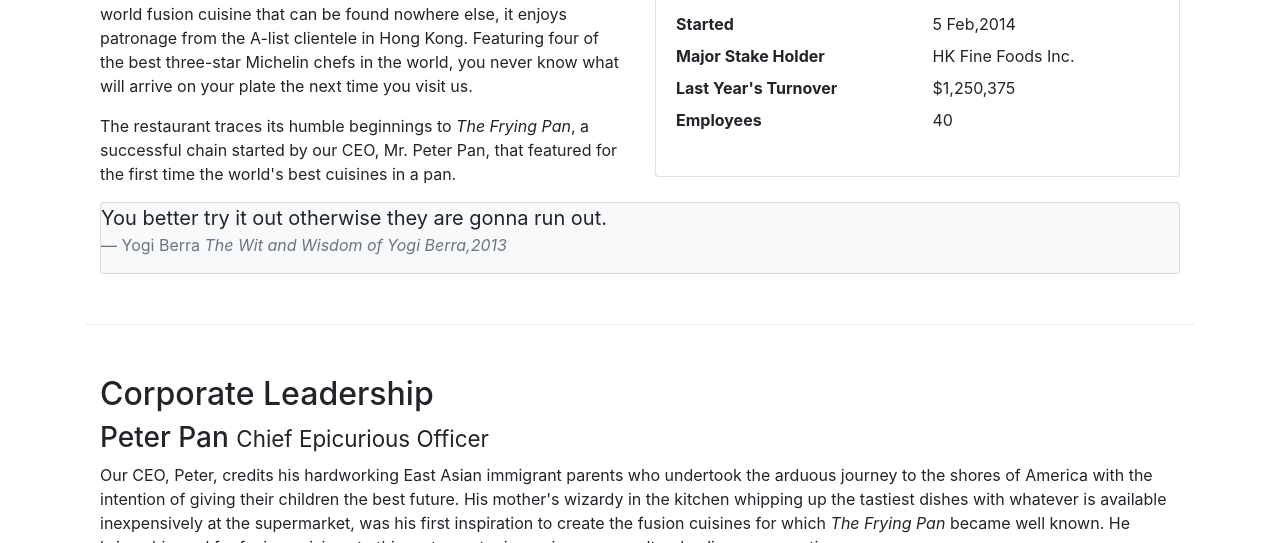
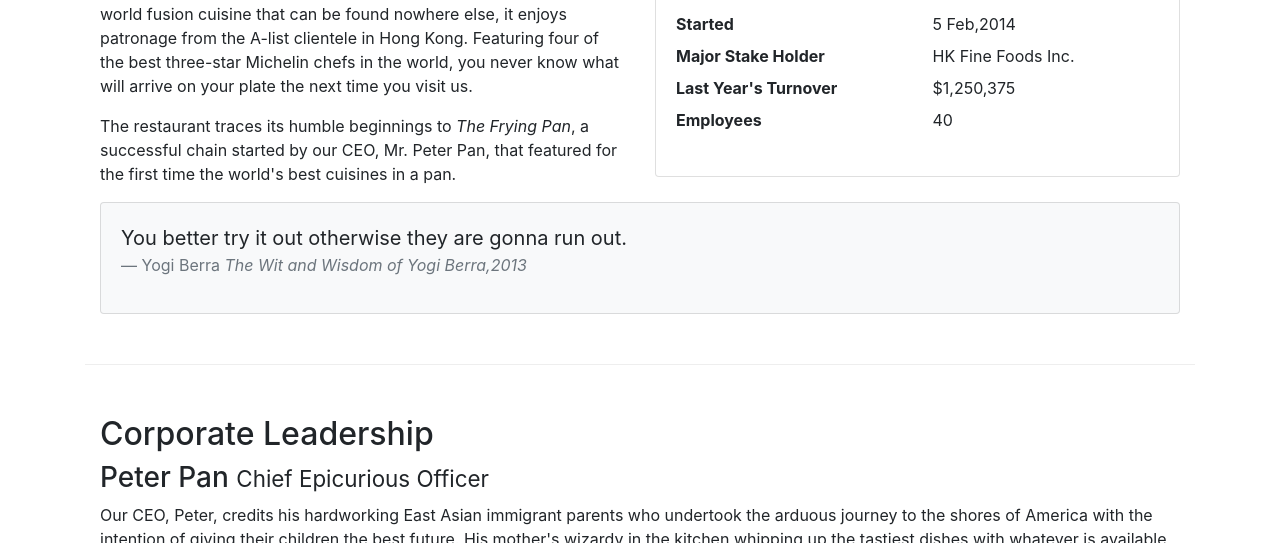
Before and after one commit to Arc-tic-Wolf/Foodme, a website: page aboutus.html in a window 1280 px wide. Shown: the part 557-1100 px from the top of the page. Drawn offline with nearby package versions, Linux system fonts and the light colour scheme.

Commit message:
"spell error"

```diff
--- a/aboutus.html
+++ b/aboutus.html
@@ -88,7 +88,7 @@
 
             </div>
             <div class="col-12">
-                <div class="card card-bdy bg-light">
+                <div class="card card-body bg-light">
                     <blockquote class="blockquote">
                         <p class="mb-0">
                             You better try it out otherwise they are gonna run out.
```
